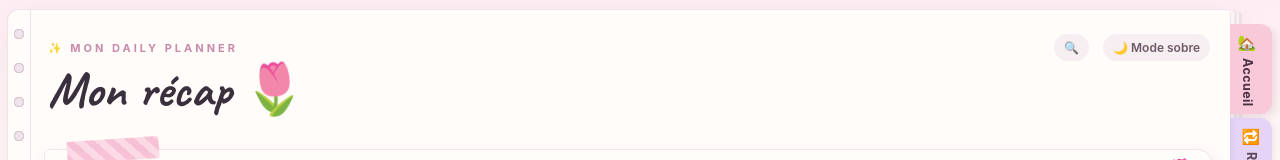
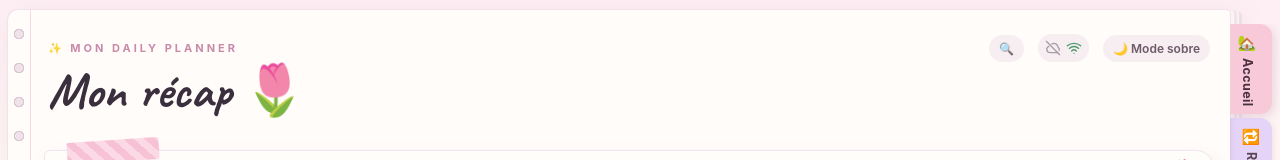
Before and after one commit to aiko243/Ma-semaine, a plain HTML site: page index.html in a window 1280 px wide. Shown: the top 160 px of the page. Drawn offline with Linux system fonts and the light colour scheme.

Commit message:
Ajoute des icônes d'état du compte et d'internet en haut de l'écran
Co-Authored-By: Claude Opus 5.5 <noreply@anthropic.com>
Claude-Session: https://claude.ai/code/session_01Xihhp89xNQwCDnTpAFtZBq

```diff
--- a/index.html
+++ b/index.html
@@ -13,7 +13,9 @@
 :root{--pink:#f2a7c3;--lav:#c9b3f5;--ink:#3a2f3d;--mut:#8a7f8c;--card:#fff;--soft:#f7f0f8;--grad:linear-gradient(90deg,#f2a7c3,#c9b3f5)}
 *{box-sizing:border-box;-webkit-tap-highlight-color:transparent}
 body{margin:0;font-family:-apple-system,system-ui,sans-serif;color:var(--ink);background:linear-gradient(180deg,#fdf1f5,#f3eefc);min-height:100vh;padding:env(safe-area-inset-top) 14px 40px}
-header{padding:18px 6px 6px}.kick{color:#c98aa8;font-weight:800;letter-spacing:2px;font-size:12px}
+header{padding:18px 6px 6px}
+.netst{display:inline-flex!important;align-items:center;gap:5px;margin-right:6px;padding:6px 7px!important;flex:0 0 auto!important;width:auto!important}.netst svg{display:block}.netst .ok{color:#4f9a6e}.netst .ko{color:#c0574f}.netst .no{color:#a99aa4}
+.neti{display:inline-flex;align-items:center;justify-content:center;width:34px;height:34px;border-radius:50%;background:#f7eef2}.neti svg{display:block}.neti.ok{color:#4f9a6e}.neti.ko{color:#c0574f}.neti.no{color:#a99aa4}body.sober .neti{background:#322c35}.kick{color:#c98aa8;font-weight:800;letter-spacing:2px;font-size:12px}
 h1{margin:6px 0;font-size:32px}.sub{color:var(--mut);margin:0 0 10px}
 .tabs{display:flex;gap:8px;overflow-x:auto;padding:8px 2px 12px;position:sticky;top:0;z-index:5;background:linear-gradient(#fdf1f5ee,#fdf1f5cc);backdrop-filter:blur(8px)}
 .tab{flex:0 0 auto;border:0;background:#fff;border-radius:18px;padding:10px 14px;font-weight:700;color:var(--ink);box-shadow:0 2px 8px #c9b3f522;font-size:14px}
@@ -222,7 +224,7 @@ body.sober footer{color:#7f7680}
 footer{text-align:center;color:var(--mut);font-size:12px;margin-top:20px}
 </style></head><body>
 <div id="book"><div id="page">
-<header><div class="row"><div class="kick">✨ MON DAILY PLANNER</div><span class="sp"></span><button class="btn s" onclick="searchSheet()" style="margin-right:6px">🔍</button><button class="btn s modebtn" id="modeBtn" onclick="toggleSober()">🌙 Mode sobre</button></div><h1 id="ttl">Mon récap 🌷</h1>
+<header><div class="row"><div class="kick">✨ MON DAILY PLANNER</div><span class="sp"></span><button class="btn s" onclick="searchSheet()" style="margin-right:6px">🔍</button><button class="btn s netst" id="statBtn" onclick="statInfo()" aria-label="État de la connexion"></button><button class="btn s modebtn" id="modeBtn" onclick="toggleSober()">🌙 Mode sobre</button></div><h1 id="ttl">Mon récap 🌷</h1>
 </header>
 <main id="app"></main>
 <footer>Daily Journal · tes données restent dans ce navigateur. Pense à sauvegarder 💾</footer>
@@ -772,8 +774,20 @@ function syncInner(){const t=SY.last?new Date(SY.last).toLocaleString('fr-FR',{d
   if(SY.err&&SY.st!=='err')h+=`<div class="alert" style="margin-top:10px">${esc(SY.err)}</div>`;return h}
 const EYE='<svg width="18" height="18" viewBox="0 0 24 24" fill="none" stroke="currentColor" stroke-width="2" stroke-linecap="round" stroke-linejoin="round" aria-hidden="true" style="display:block"><path d="M2 12s3.5-7 10-7 10 7 10 7-3.5 7-10 7S2 12 2 12z"/><circle cx="12" cy="12" r="3"/></svg>',EYE_OFF='<svg width="18" height="18" viewBox="0 0 24 24" fill="none" stroke="currentColor" stroke-width="2" stroke-linecap="round" stroke-linejoin="round" aria-hidden="true" style="display:block"><path d="M10.6 5.1A10.4 10.4 0 0 1 12 5c6.5 0 10 7 10 7a17.6 17.6 0 0 1-2.6 3.5"/><path d="M6.6 6.6C3.7 8.4 2 12 2 12s3.5 7 10 7a9.7 9.7 0 0 0 5.4-1.6"/><path d="M9.9 9.9a3 3 0 0 0 4.2 4.2"/><path d="M2 2l20 20"/></svg>';
 function syncTogglePw(){SY.showPw=!SY.showPw;syncUI();const el=document.getElementById('sy_pw');if(el){el.focus();try{const n=el.value.length;el.setSelectionRange(n,n)}catch(e){}}}
+const CLOUD_ON='<svg width="16" height="16" viewBox="0 0 24 24" fill="none" stroke="currentColor" stroke-width="2" stroke-linecap="round" stroke-linejoin="round" aria-hidden="true"><path d="M17.5 19H7a5 5 0 1 1 .9-9.9A6 6 0 0 1 19.5 11a4 4 0 0 1-2 8z"/><path d="M9 14l2 2 4-4"/></svg>',CLOUD_OFF='<svg width="16" height="16" viewBox="0 0 24 24" fill="none" stroke="currentColor" stroke-width="2" stroke-linecap="round" stroke-linejoin="round" aria-hidden="true"><path d="M2 2l20 20"/><path d="M5.8 9.4A5 5 0 0 0 7 19h10.5c.6 0 1.2-.1 1.7-.4"/><path d="M21.3 15.6A4 4 0 0 0 19.5 11a6 6 0 0 0-9.3-4.9"/></svg>',WIFI_ON='<svg width="16" height="16" viewBox="0 0 24 24" fill="none" stroke="currentColor" stroke-width="2" stroke-linecap="round" stroke-linejoin="round" aria-hidden="true"><path d="M2 8.8a15 15 0 0 1 20 0"/><path d="M5 12.6a10 10 0 0 1 14 0"/><path d="M8.5 16.4a5 5 0 0 1 7 0"/><path d="M12 20h.01"/></svg>',WIFI_OFF='<svg width="16" height="16" viewBox="0 0 24 24" fill="none" stroke="currentColor" stroke-width="2" stroke-linecap="round" stroke-linejoin="round" aria-hidden="true"><path d="M2 2l20 20"/><path d="M8.5 16.4a5 5 0 0 1 7 0"/><path d="M5 12.6a10 10 0 0 1 4.2-2.4"/><path d="M19 12.6a10 10 0 0 0-2.2-1.6"/><path d="M2 8.8a15 15 0 0 1 4.2-2.7"/><path d="M10.7 5.1A15 15 0 0 1 22 8.8"/><path d="M12 20h.01"/></svg>';
+function statUI(){const b=document.getElementById('statBtn');if(!b)return;const on=navigator.onLine!==false,acc=SY.st==='on';
+  b.innerHTML=`<span class="${acc?'ok':'no'}" title="${acc?'Compte connecté':'Compte non connecté'}">${acc?CLOUD_ON:CLOUD_OFF}</span><span class="${on?'ok':'ko'}" title="${on?'En ligne':'Hors ligne'}">${on?WIFI_ON:WIFI_OFF}</span>`;
+  b.setAttribute('aria-label',(acc?'Compte connecté':'Compte non connecté')+', '+(on?'en ligne':'hors ligne'))}
+function statInfo(){const on=navigator.onLine!==false,acc=SY.st==='on';
+  openSheet(`<div style="text-align:center"><h3>Connexion</h3>
+  <div class="row" style="justify-content:center;gap:10px;margin:6px 0"><span class="neti ${acc?'ok':'no'}">${acc?CLOUD_ON:CLOUD_OFF}</span><b>${acc?'Compte connecté':'Compte non connecté'}</b></div>
+  <div class="mut">${acc?'Connecté·e avec '+esc(SY.user.email||'')+'. Tes données se synchronisent.':'Tes données restent sur cet appareil. Connecte-toi pour les synchroniser.'}</div>
+  <div class="row" style="justify-content:center;gap:10px;margin:14px 0 6px"><span class="neti ${on?'ok':'ko'}">${on?WIFI_ON:WIFI_OFF}</span><b>${on?'En ligne':'Hors ligne'}</b></div>
+  <div class="mut">${on?'Internet fonctionne.':'Pas d’internet : tes modifications sont gardées et seront envoyées au retour de la connexion.'}</div>
+  <div class="fbtns"><button class="btn" style="flex:1" onclick="closeSheet()">Fermer</button>${acc?'':'<button class="btn p" style="flex:1" onclick="closeSheet();go(\'Réglages\');setTimeout(()=>{const c=document.getElementById(\'syncCard\');if(c)c.scrollIntoView({behavior:\'smooth\',block:\'center\'})},350)">Me connecter</button>'}</div></div>`)}
+addEventListener('offline',statUI);addEventListener('online',statUI);
 const syncCard=()=>`<div class="card" id="syncCard">${syncInner()}</div>`;
-function syncUI(){const el=document.getElementById('syncCard');
+function syncUI(){statUI();const el=document.getElementById('syncCard');
   if(el){const v=[syncVal('sy_em'),syncVal('sy_pw')];el.innerHTML=syncInner();const e2=document.getElementById('sy_em'),p2=document.getElementById('sy_pw');if(e2&&v[0])e2.value=v[0];if(p2&&v[1])p2.value=v[1]}
   const f=document.querySelector('footer');if(f)f.textContent=SY.st==='on'?'Daily Journal · tes données sont synchronisées ☁️':'Daily Journal · tes données restent dans ce navigateur. Pense à sauvegarder 💾'}
 function resetAll(){if(!confirm(SY.st==='on'?'Tout effacer, sur cet appareil ET sur tes autres appareils ? Pense à sauvegarder avant.':'Tout effacer ? Pense à sauvegarder avant.'))return;
@@ -785,5 +799,5 @@ render();
 try{const y=+sessionStorage.getItem('maSemaine_y');sessionStorage.removeItem('maSemaine_y');if(y)setTimeout(()=>scrollTo(0,y),50)}catch(e){}
 window.MS_BOOT=1;
 if(lsg('maSemaine_forcePush')){lss('maSemaine_forcePush',null);save()}
-syncInit();
+statUI();syncInit();
 </script></body></html>
```
